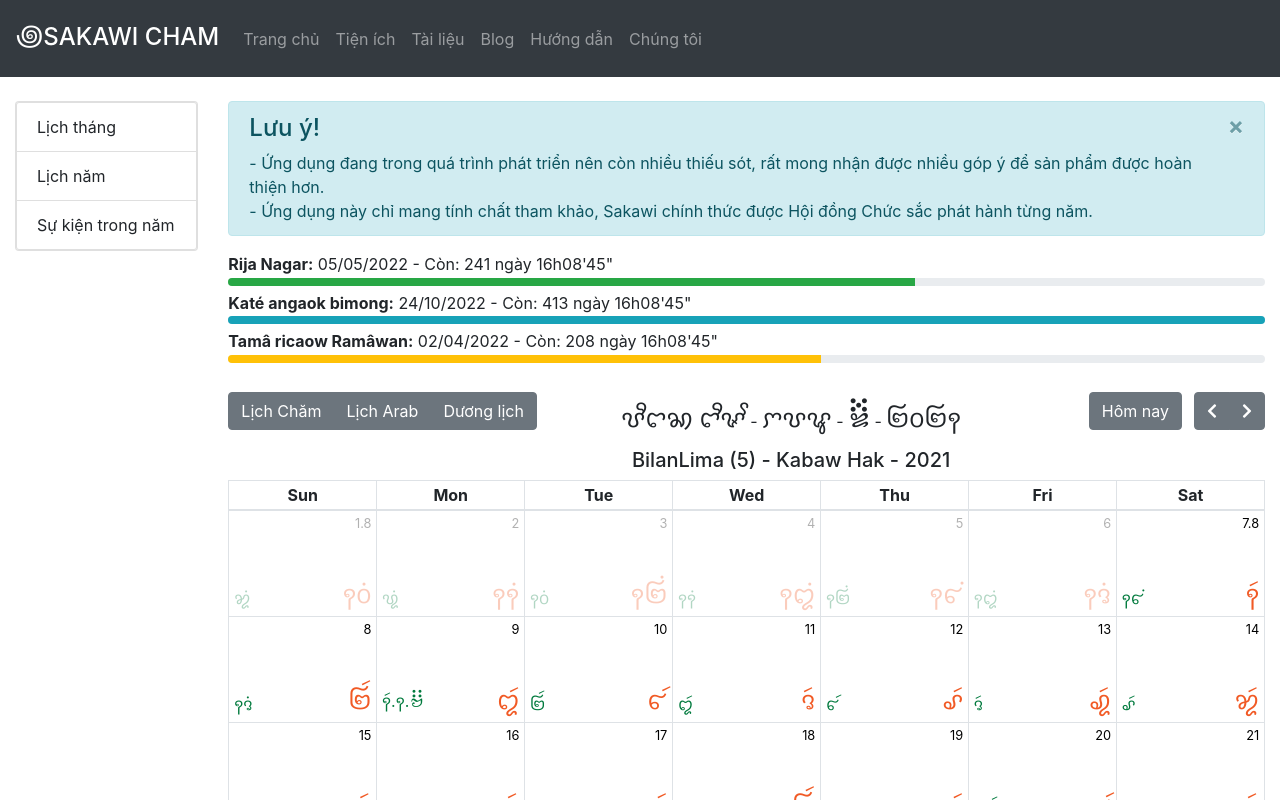
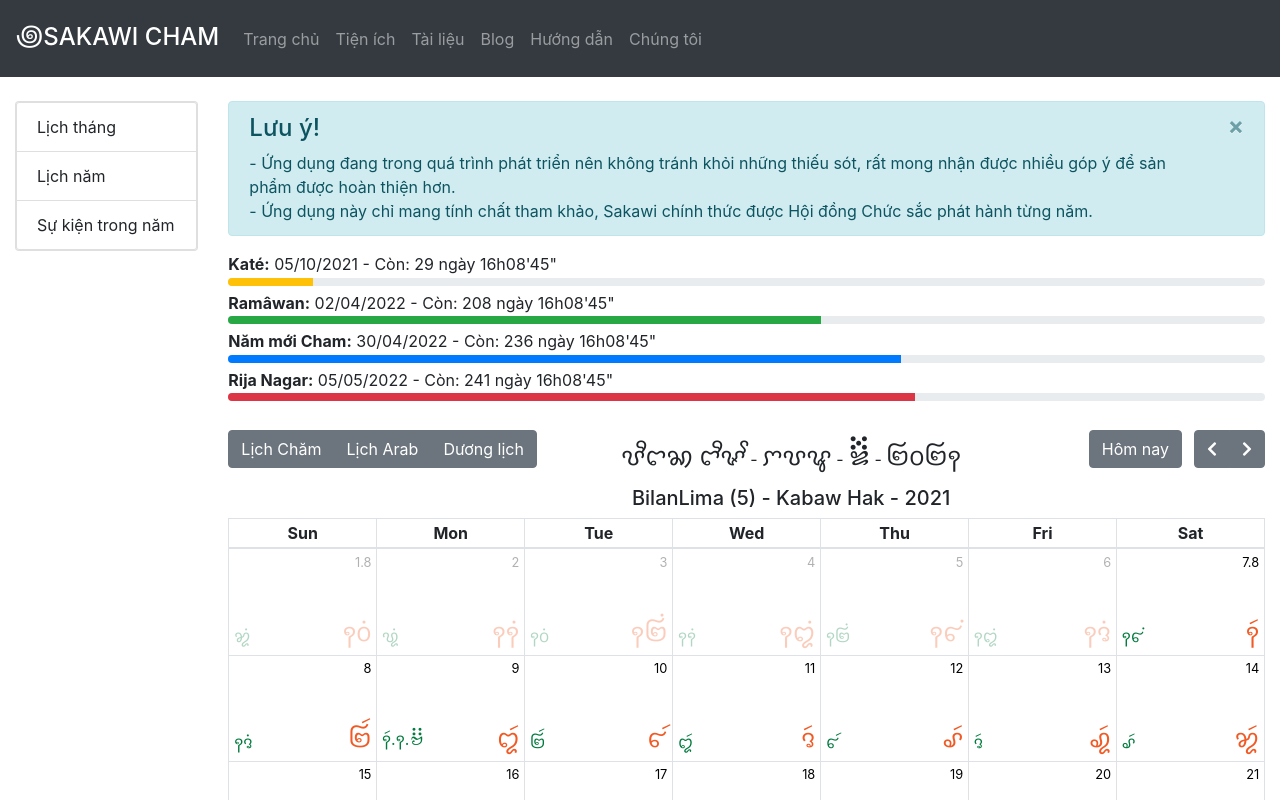
Before and after one commit to Tanginpantangin/sakawi-cham-web, a React (Create React App) app: page / in a window 1280 px wide. Shown: the top 800 px of the page. Built offline with nearby package versions, Linux system fonts and the light colour scheme.

Commit message:
Update count down bar

```diff
--- a/src/components/calendar.tsx
+++ b/src/components/calendar.tsx
@@ -6,7 +6,7 @@ import { AwalMonth } from "../model/AwalDate";
 import { FullCalendarType } from "../model/FullCalendarType";
 import { MatrixCalendarType } from "../model/MatrixCalendarType";
 import Helper from "../utility/helper";
-import { CountDownBar } from "./countDownBar";
+import { CountDownBar, CountDownBarProps } from "./countDownBar";
 import { MonthAhier } from "./monthAhier";
 import { MonthAwal } from "./monthAwal";
 import { MonthGregory } from "./monthGregory";
@@ -40,6 +40,7 @@ export const Calendar = () => {
     const [currentGregoryMonth] = useState(new Date().getMonth());
     const [currentGregoryYear] = useState(new Date().getFullYear());
     const [sakawiType, setSakawiType] = useState<SakawiType>('sakawiAhier');
+    const [nextEvents, setNextEvents] = useState<CountDownBarProps[]>([]);
 
     React.useEffect(() => {
         function init() {
@@ -72,6 +73,9 @@ export const Calendar = () => {
             if (currentAwalMonth) {
                 setCurrentAwalMonth(currentAwalMonth);
             }
+
+            const nextEvents = Helper.getNextEvents(matrix.fullCalendar);
+            setNextEvents(nextEvents);
         }
 
         init();
@@ -88,7 +92,7 @@ export const Calendar = () => {
                     <Col md={12}>
                         <Alert variant='info' onClose={() => setShowWarning(false)} dismissible>
                             <Alert.Heading>Lưu ý!</Alert.Heading>
-                            - Ứng dụng đang trong quá trình phát triển nên còn nhiều thiếu sót, rất mong nhận được nhiều góp ý để sản phẩm được hoàn thiện hơn.
+                            - Ứng dụng đang trong quá trình phát triển nên không tránh khỏi những thiếu sót, rất mong nhận được nhiều góp ý để sản phẩm được hoàn thiện hơn.
                             <br />- Ứng dụng này chỉ mang tính chất tham khảo, Sakawi chính thức được Hội đồng Chức sắc phát hành từng năm.
                         </Alert>
                     </Col>
@@ -96,9 +100,9 @@ export const Calendar = () => {
             }
             <Row>
                 <Col md={12}>
-                    <CountDownBar eventType="Rija Nagar" eventDate={new Date(2022, 4, 5)} />
-                    <CountDownBar eventType="Katé angaok bimong" eventDate={new Date(2022, 9, 24)} />
-                    <CountDownBar eventType="Tamâ ricaow Ramâwan" eventDate={new Date(2022, 3, 2)} />
+                    {nextEvents.map((item) =>
+                        <CountDownBar eventType={item.eventType} eventDate={item.eventDate} />
+                    )}
                 </Col>
             </Row>
             <br />
--- a/src/components/countDownBar.tsx
+++ b/src/components/countDownBar.tsx
@@ -51,19 +51,27 @@ export const CountDownBar = (props: CountDownBarProps) => {
     const dateStr = ddStr + '/' + mmStr + '/' + yyyy;
 
     let variantType: VariantType;
+    let displayEventName = '';
     switch (props.eventType) {
+        case "Akaok thun":
+            variantType = 'primary';
+            displayEventName = 'Năm mới Cham';
+            break;
         case "Rija Nagar":
-            variantType = 'success';
+            variantType = 'danger';
+            displayEventName = props.eventType;
             break;
         case "Katé angaok bimong":
-            variantType = 'info';
+            variantType = 'warning';
+            displayEventName = 'Katé';
             break;
         case "Tamâ ricaow Ramâwan":
-            variantType = 'warning';
+            variantType = 'success';
+            displayEventName = 'Ramâwan';
             break;
-
         default:
             variantType = 'warning';
+            displayEventName = props.eventType;
             break;
     }
 
@@ -71,7 +79,7 @@ export const CountDownBar = (props: CountDownBarProps) => {
         <Row>
             <Col md={12}>
                 <div style={{ marginBottom: "0.1rem" }}>
-                    <span style={{ fontWeight: "bold" }}>{`${props.eventType}:`}</span>
+                    <span style={{ fontWeight: "bold" }}>{`${displayEventName}:`}</span>
                     <span>{` ${dateStr}`}</span>
                     <span>{` - Còn: ${days} ngày ${("0" + hours).slice(-2)}h${("0" + minutes).slice(-2)}'${("0" + seconds).slice(-2)}"`}</span>
                 </div>
--- a/src/components/dayDetails.tsx
+++ b/src/components/dayDetails.tsx
@@ -147,13 +147,11 @@ export const DayDetails = (props: DayDetailsProps) => {
             result.push('Akaok thun');
         }
 
-        if (props.dateAwal.awalMonth.month !== AwalMonthEnum.Ramadan) {
-            if (props.dateAhier.ahierMonth.month === 0 && props.dateGregory.getDay() === 4 && props.dateAhier.date < 7) {
-                result.push('Rija Nagar');
-            }
-        } else {
-            if (props.dateAhier.ahierMonth.month === 0 && props.dateGregory.getDay() === 4 && props.dateAhier.date > 14 && props.dateAhier.date < 21) {
-                result.push('Rija Nagar');
+        if (props.dateAhier.ahierMonth.month === 0 && props.dateGregory.getDay() === 4) {
+            if (props.dateAwal.awalMonth.month !== AwalMonthEnum.Ramadan) {
+                if (props.dateAhier.date < 7 || (props.dateAhier.date > 14 && props.dateAhier.date < 20)) {
+                    result.push('Rija Nagar');
+                }
             }
         }
 
--- a/src/utility/helper.ts
+++ b/src/utility/helper.ts
@@ -1,3 +1,4 @@
+import { CountDownBarProps } from '../components/countDownBar';
 import sakawiTakaiCiimConfig from '../data/SakawiTakaiCiim.json';
 import { AhierMonthEnum, AwalMonthEnum, GuecTypeEnum, GuenTypeEnum, IkasSarakEnum, NasakEnum } from "../enums/enum";
 import { AhierDate, AhierMonth, AhierYear } from "../model/AhierDate";
@@ -591,4 +592,101 @@ export default class Helper {
             return ChamDigitArr[EnglishDigits.indexOf(c)]
         });
     }
+
+    static getNextEvents(fullCalendar: FullCalendarType[]) {
+        let result: CountDownBarProps[] = [];
+        let addedAkaokThun = false;
+        let addedRijaNagar = false;
+        //let addedKateHamuTanran = false;
+        let addedKate = false;
+        let addedRamawan = false;
+        // let addedMukTrun = false;
+        // let addedOngTrun = false;
+        // let addedTalaihRamawan = false;
+        // let addedIkakWaha = false;
+        // let addedTalaihWaha = false;
+        // let addedYuerYang = false;
+
+        fullCalendar.forEach(function (item, index) {
+            if (item.dateGregory < new Date()) {
+                return;
+            }
+
+            if (!addedAkaokThun && item.dateAhier.ahierMonth.month === 0 && item.dateAhier.date === 1) {
+                result.push({ eventType: 'Akaok thun', eventDate: item.dateGregory });
+                addedAkaokThun = true;
+            }
+
+            if (!addedRijaNagar && item.dateAhier.ahierMonth.month === 0 && item.dateGregory.getDay() === 4) {
+                if (item.dateAwal.awalMonth.month !== AwalMonthEnum.Ramadan) {
+                    if (item.dateAhier.date < 7 || (item.dateAhier.date > 14 && item.dateAhier.date < 20)) {
+                        result.push({ eventType: 'Rija Nagar', eventDate: item.dateGregory });
+                        addedRijaNagar = true;
+                    }
+                }
+            }
+
+            /*if (!addedKateHamuTanran && item.dateAhier.ahierMonth.month === 5 && item.dateAhier.date === 29) {
+                result.push({ eventType: 'Katé palei Hamu Tanran', eventDate: item.dateGregory });
+                addedKateHamuTanran = true;
+            }*/
+
+            if (!addedKate && item.dateAhier.ahierMonth.month === 6 && item.dateAhier.date === 1) {
+                result.push({ eventType: 'Katé angaok bimong', eventDate: item.dateGregory });
+                addedKate = true;
+            }
+
+            /*if (item.dayNumbersOfCurrentAhierMonth === 30) {
+                if (item.dateAhier.ahierMonth.month === 8 && item.dateAhier.date === 16) {
+                    result.push('Ca-mbur');
+                }
+            } else {
+                if (item.dateAhier.ahierMonth.month === 8 && item.dateAhier.date === 15) {
+                    result.push('Ca-mbur');
+                }
+            }*/
+
+            if (!addedRamawan && item.dateAwal.awalMonth.month === 8 && item.dateAwal.date === 1) {
+                result.push({ eventType: 'Tamâ ricaow Ramâwan', eventDate: item.dateGregory });
+                addedRamawan = true;
+            }
+
+            /*if (!addedMukTrun && item.dateAwal.awalMonth.month === 8 && item.dateAwal.date === 16) {
+                result.push({ eventType: 'Muk trun', eventDate: item.dateGregory });
+                addedMukTrun = true;
+            }
+
+            if (!addedOngTrun && item.dateAwal.awalMonth.month === 8 && item.dateAwal.date === 21) {
+                result.push({ eventType: 'Ong trun', eventDate: item.dateGregory });
+                addedOngTrun = true;
+            }
+
+            if (!addedTalaihRamawan && item.dateAwal.awalMonth.month === 9 && item.dateAwal.date === 2) {
+                result.push({ eventType: 'Talaih aek Ramâwan', eventDate: item.dateGregory });
+                addedTalaihRamawan = true;
+            }
+
+            if (!addedIkakWaha && item.dateAwal.awalMonth.month === 11 && item.dateAwal.date === 1) {
+                result.push({ eventType: 'Ikak Waha', eventDate: item.dateGregory });
+                addedIkakWaha = true;
+            }
+
+            if (!addedTalaihWaha && item.dateAwal.awalMonth.month === 11 && item.dateAwal.date === 11) {
+                result.push({ eventType: 'Talaih Waha', eventDate: item.dateGregory });
+                addedTalaihWaha = true;
+            }
+
+            if (!addedYuerYang && item.dateAhier.ahierMonth.month === 3 && item.dateGregory.getDay() === 0 && item.dateAhier.date < 7) {
+                result.push({ eventType: 'Yuer Yang', eventDate: item.dateGregory });
+                addedYuerYang = true;
+            }*/
+
+            // Break loop: just look up in a year later (30 days x 13 months)
+            if (item.dateGregory > Helper.addGregoryDays(new Date(), 390)) {
+                return;
+            }
+        });
+
+        return result;
+    }
 }
```
